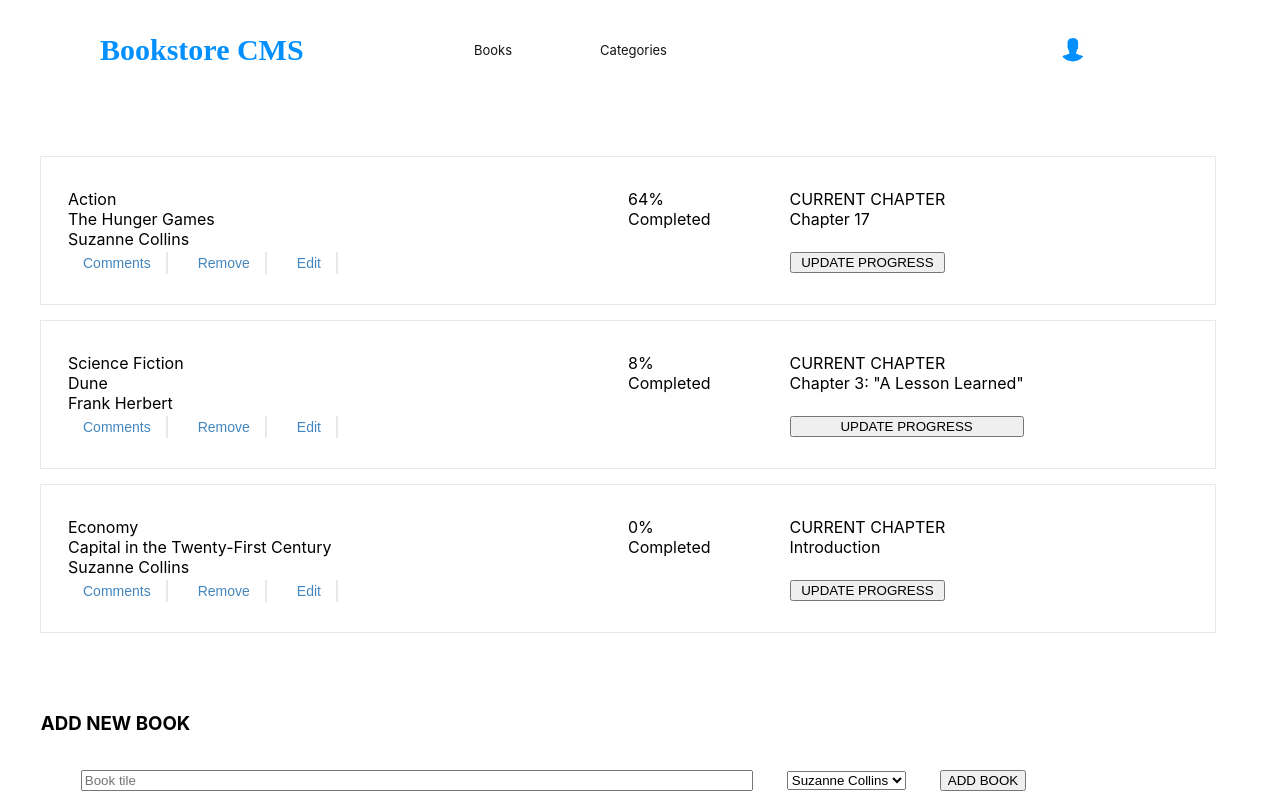
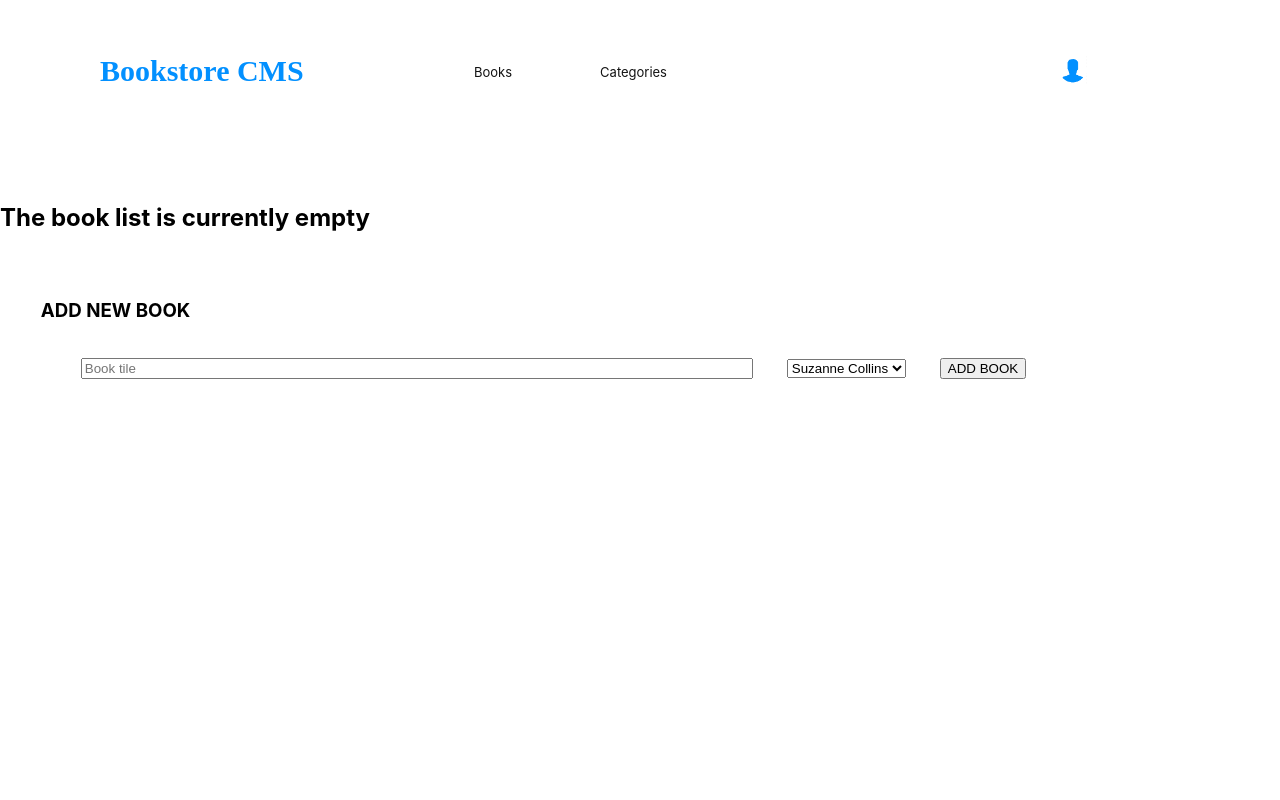
Before and after one commit to ivangonzalez224/Bookstore, a React (Create React App) app: page / in a window 1280 px wide. Built offline with nearby package versions, Linux system fonts and the light colour scheme.

Commit message:
Add categoriesSlice

```diff
--- a/src/components/BooksItem.js
+++ b/src/components/BooksItem.js
@@ -1,37 +1,46 @@
-import PropTypes from 'prop-types';
+import { useDispatch } from 'react-redux';
+import { removeBook } from '../features/books/booksSlice';
 
-const BooksItem = ({ itemProp }) => (
+const BooksItem = ({
+  id, categorie, title, author, completed, chapter,
+}) => {
+  const dispatch = useDispatch();
+  return (
     <li>
       <div className="data-container">
         <div className="data_list">
-        <span>{itemProp.categorie}</span>
-        <span>{itemProp.title}</span>
-        <span>{itemProp.author}</span>
+          <span>{categorie}</span>
+          <span>{title}</span>
+          <span>{author}</span>
         </div>
         <div className="buttons_list">
           <button type="submit">Comments</button>
-        <button type="submit">Remove</button>
+          <button
+            type="submit"
+            onClick={() => {
+              dispatch(removeBook(id));
+            }}
+          >
+            Remove
+          </button>
           <button type="submit">Edit</button>
         </div>
       </div>
       <div className="progress_mainContainer">
         <div className="progress_dataContainer">
-        <span>{itemProp.completed}</span>
+          <span>{completed}</span>
           <span>Completed</span>
         </div>
       </div>
       <div className="current_container">
         <div className="current_top">
           <span>CURRENT CHAPTER</span>
-        <span>{itemProp.chapter}</span>
+          <span>{chapter}</span>
         </div>
         <button type="submit">UPDATE PROGRESS</button>
       </div>
     </li>
   );
-
-BooksItem.propTypes = {
-  itemProp: PropTypes.string.isRequired,
 };
 
 export default BooksItem;
--- a/src/components/BooksList.js
+++ b/src/components/BooksList.js
@@ -1,16 +1,24 @@
-import PropTypes from 'prop-types';
+/* eslint-disable react/jsx-props-no-spreading */
+import { useSelector } from 'react-redux';
 import BooksItem from './BooksItem';
 
-const BooksList = ({ booksProps }) => (
-  <ul className="bookList_container">
-    {booksProps.map((book) => (
-      <BooksItem key={book.id} itemProp={book} />
-    ))}
-  </ul>
-);
+const BooksList = () => {
+  const { bookItems } = useSelector((store) => store.books);
 
-BooksList.propTypes = {
-  booksProps: PropTypes.string.isRequired,
+  if (bookItems.length < 1) {
+    return (
+      <section className="bookList_container">
+        <h2>The book list is currently empty</h2>
+      </section>
+    );
+  }
+  return (
+    <ul className="bookList_container">
+      {bookItems.map((book) => (
+        <BooksItem key={book.id} {...book} />
+      ))}
+    </ul>
+  );
 };
 
 export default BooksList;
--- /dev/null
+++ b/src/components/CategoriesList.js
@@ -0,0 +1,10 @@
+import { useSelector } from 'react-redux';
+
+const CategoriesList = () => {
+  const { status } = useSelector((store) => store.categories);
+  return (
+    <h2>{status}</h2>
+  );
+};
+
+export default CategoriesList;
--- /dev/null
+++ b/src/features/books/booksSlice.js
@@ -0,0 +1,22 @@
+import { createSlice } from '@reduxjs/toolkit';
+
+const initialState = {
+  bookItems: [],
+};
+
+const booksSlice = createSlice({
+  name: 'book',
+  initialState,
+  reducers: {
+    addBook: (state) => {
+      state.bookItems = [];
+    },
+    removeBook: (state, action) => {
+      const itemId = action.payload;
+      state.bookItems = state.bookItems.filter((item) => item.id !== itemId);
+    },
+  },
+});
+
+export const { addBook, removeBook } = booksSlice.actions;
+export default booksSlice.reducer;
--- /dev/null
+++ b/src/features/categories/categoriesSlice.js
@@ -0,0 +1,19 @@
+import { createSlice } from '@reduxjs/toolkit';
+
+const initialState = {
+  categorieItems: [],
+  status: 'Under construction',
+};
+
+const categoriesSlice = createSlice({
+  name: 'categorie',
+  initialState,
+  reducers: {
+    checkStatus: (state) => {
+      state.status = 'Under construction';
+    },
+  },
+});
+
+export const { checkStatus } = categoriesSlice.actions;
+export default categoriesSlice.reducer;
--- a/src/features/store.js
+++ b/src/features/store.js
@@ -1,7 +1,12 @@
 import { configureStore } from '@reduxjs/toolkit';
+import booksReducer from './books/booksSlice';
+import categoriesReducer from './categories/categoriesSlice';
 
 const store = configureStore({
-  reducer: {},
+  reducer: {
+    books: booksReducer,
+    categories: categoriesReducer,
+  },
 });
 
 export default store;
--- a/src/pages/Categories.js
+++ b/src/pages/Categories.js
@@ -1,5 +1,9 @@
+import CategoriesList from '../components/CategoriesList';
+
 const Categories = () => (
-  <div className="main-categories" />
+  <div className="main-categories">
+    <CategoriesList />
+  </div>
 );
 
 export default Categories;
```
Lines whose indentation alone changed are shown as unchanged.
